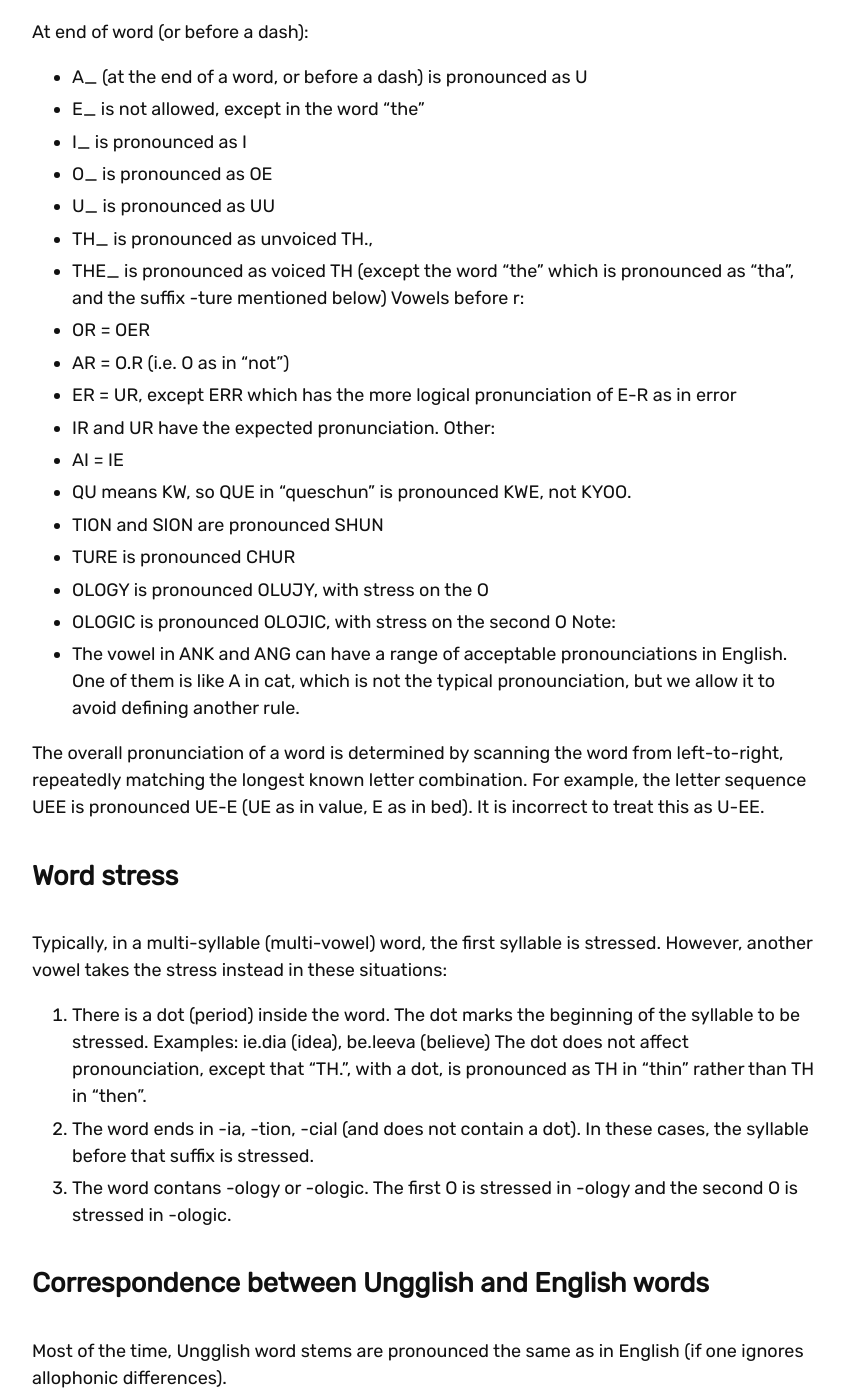
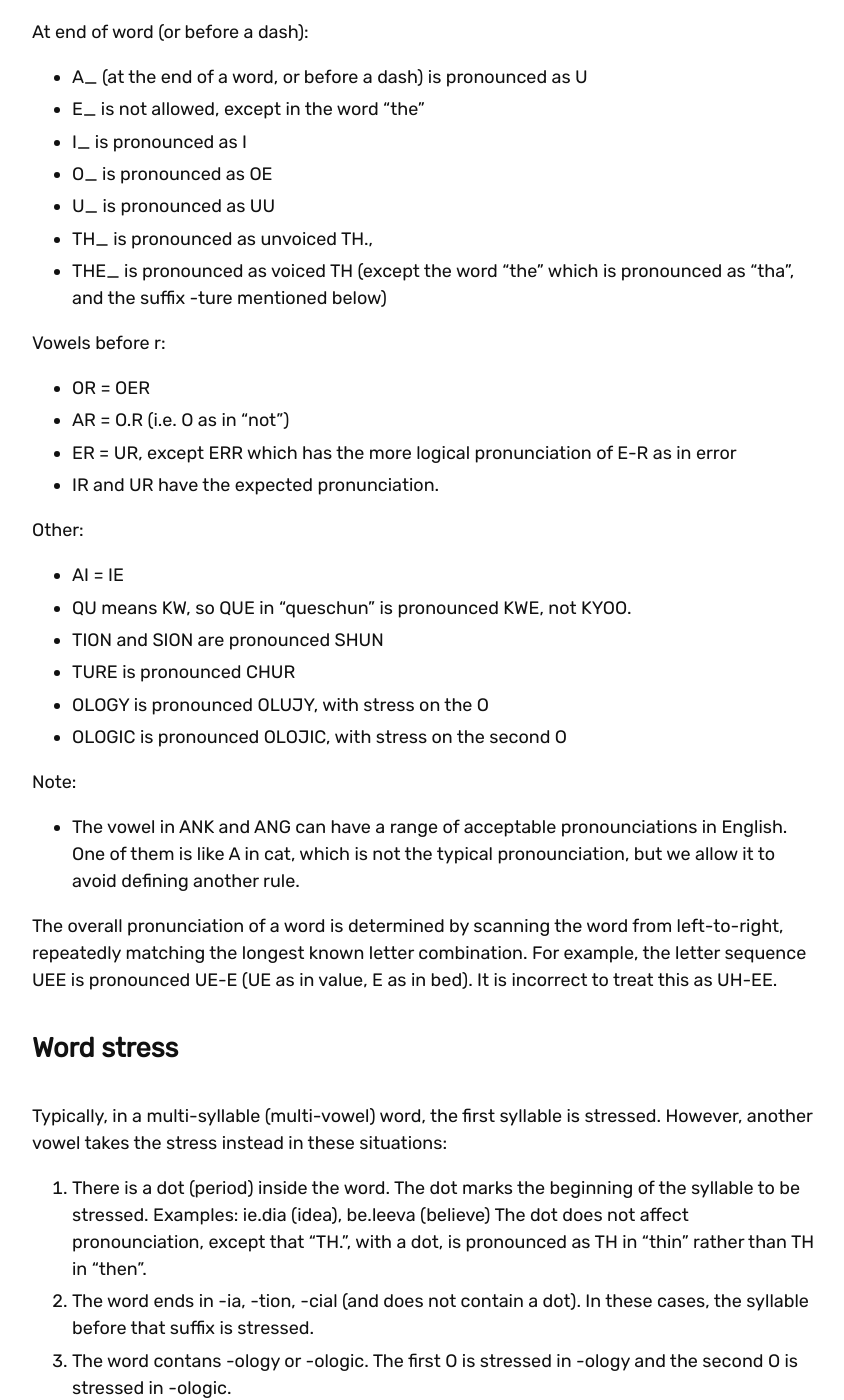
Before and after one commit to qwertie/ungglish, a Jekyll site: the page built from orthography.md, in a window 1280 px wide and 1400 px high, scrolled down 2779 px. Shown: the whole window, without its empty margins (217-1061 px from the left). Built offline with Jekyll 4.4.1, drawn with Linux system fonts in a browser that asks for light colours; some of the changed text lies outside the part shown.

Commit message:
Small correction

```diff
--- a/orthography.md
+++ b/orthography.md
@@ -124,11 +124,13 @@ At end of word (or before a dash):
 - U_ is pronounced as UU
 - TH_ is pronounced as unvoiced TH.,
 - THE_ is pronounced as voiced TH (except the word "the" which is pronounced as "tha", and the suffix -ture mentioned below)
+
 Vowels before r:
 - OR = OER
 - AR = O.R (i.e. O as in "not")
 - ER = UR, except ERR which has the more logical pronunciation of E-R as in error
 - IR and UR have the expected pronunciation.
+
 Other:
 - AI = IE
 - QU means KW, so QUE in "queschun" is pronounced KWE, not KYOO.
@@ -136,6 +138,7 @@ Other:
 - TURE is pronounced CHUR
 - OLOGY is pronounced OLUJY, with stress on the O
 - OLOGIC is pronounced OLOJIC, with stress on the second O
+
 Note:
 - The vowel in ANK and ANG can have a range of acceptable pronounciations in English.
   One of them is like A in cat, which is not the typical pronounciation, but we allow
@@ -144,7 +147,7 @@ Note:
 The overall pronunciation of a word is determined by scanning the word
 from left-to-right, repeatedly matching the longest known letter
 combination. For example, the letter sequence UEE is pronounced UE-E
-(UE as in value, E as in bed). It is incorrect to treat this as U-EE.
+(UE as in value, E as in bed). It is incorrect to treat this as UH-EE.
 
 Word stress
 -----------
```
Also changed, not shown: other parts of orthography.md (+1 -1 lines).
